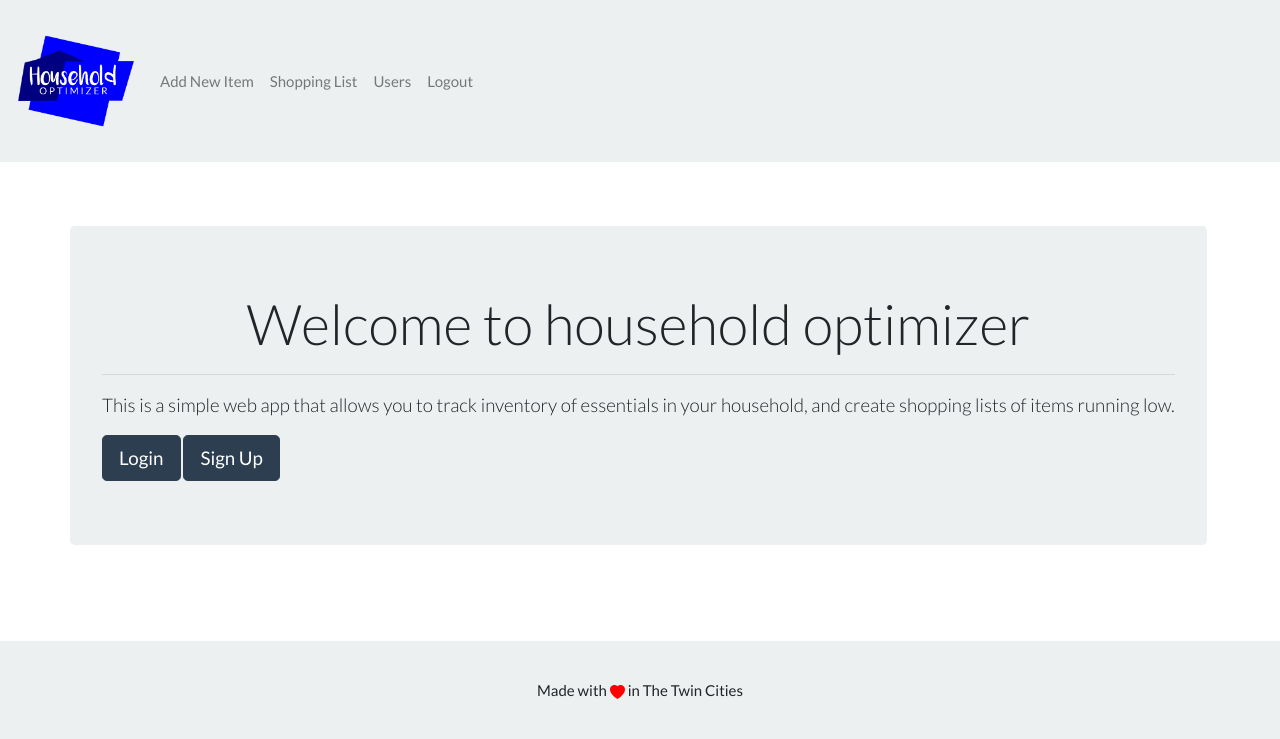
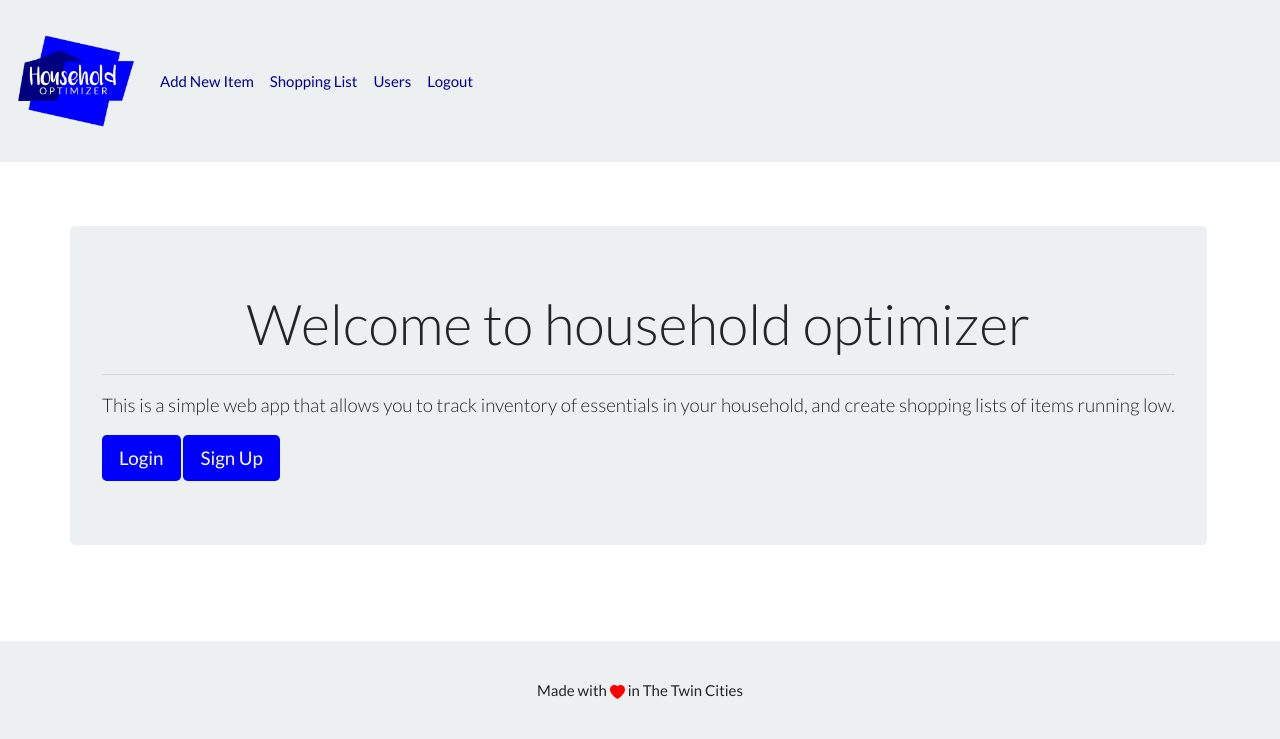
Before and after one commit to jlcalderon/project-2, a Node server app: page / in a window 1280 px wide. Shown: the top 739 px of the page. Run offline with Node 20, Linux system fonts and the light colour scheme; some libraries are stand-ins or nearby versions.

Commit message:
updated styling

```diff
--- a/views/dashboard.handlebars
+++ b/views/dashboard.handlebars
@@ -6,7 +6,7 @@
                 <p>You are logged in as an admin you have granted access to all functionalities</p>
             {{/if}}
             {{#unless privilege}}
-                <a href="#" alt=""><p>Check whats on the shooping list today</p></a>
+                <a href="#" alt=""><p style="color: darkblue">Check whats on the shopping list today</p></a>
             {{/unless}}
         </div>
     </div>
--- a/views/index.handlebars
+++ b/views/index.handlebars
@@ -5,8 +5,8 @@
           <h1 class="display-4 d-flex justify-content-center">Welcome to household optimizer</h1>
               <hr>
           <p class="lead">This is a simple web app that allows you to track inventory of essentials in your household, and create shopping lists of items running low.</p>
-          <a class="btn btn-primary btn-lg" href="{{urlLogin}}" role="button">Login</a>
-          <a class="btn btn-primary btn-lg" href="{{urlSignUp}}" role="button">Sign Up</a>
+          <a class="btn btn-lg text-white" style="background: blue;" href="{{urlLogin}}" role="button">Login</a>
+          <a class="btn btn-lg text-white" style="background: blue; href="{{urlSignUp}}" role="button">Sign Up</a>
       </div>
     </div>
   </div>
--- a/views/layouts/main.handlebars
+++ b/views/layouts/main.handlebars
@@ -20,16 +20,16 @@
   <div class="collapse navbar-collapse" id="navbarNav">
     <ul class="navbar-nav">
       <li class="nav-item">
-        <a class="nav-link" href="#" type="button" data-toggle="modal" data-target="#add-inventory">Add New Item <span class="sr-only">(current)</span></a>
+        <a class="nav-link" style="color: darkblue"; href="#" type="button" data-toggle="modal" data-target="#add-inventory">Add New Item <span class="sr-only">(current)</span></a>
       </li>
       <li class="nav-item">
-        <a class="nav-link" href="/shoppinglist">Shopping List</a>
+        <a class="nav-link" style="color: darkblue";  href="/shoppinglist">Shopping List</a>
       </li>
       <li class="nav-item">
-        <a class="nav-link" href="/users">Users</a>
+        <a class="nav-link" style="color: darkblue";  href="/users">Users</a>
       </li>
       <li class="nav-item">
-        <a class="nav-link" href="/logout">Logout</a>
+        <a class="nav-link" style="color: darkblue";  href="/logout">Logout</a>
       </li>
     </ul>
   </div>
```
